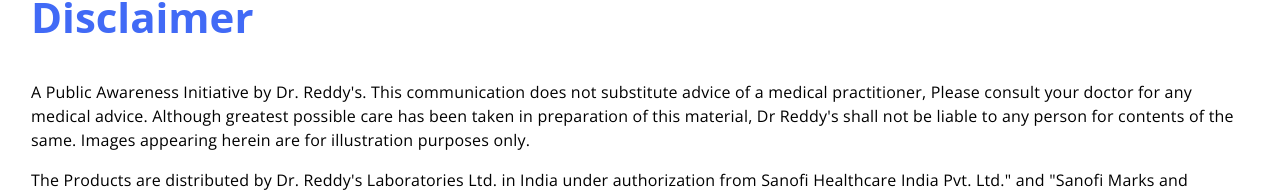
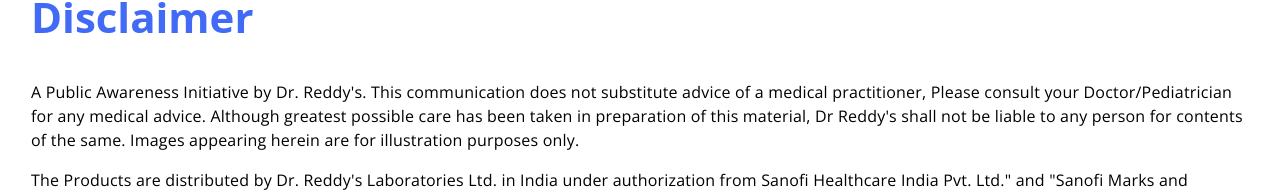
Before and after one commit to ecultify/sanofi, a React (Vite) app: page / in a window 1280 px wide. Shown: the part 3369-3564 px from the top of the page. Built offline with nearby package versions, Linux system fonts and the light colour scheme.

Commit message:
new changes 1234

```diff
--- a/src/screens/Final/Final.tsx
+++ b/src/screens/Final/Final.tsx
@@ -149,7 +149,7 @@ export const Final = (): JSX.Element => {
 
           <div className="space-y-4">
             <p className="[font-family:'Open_Sans',Helvetica] font-normal text-black text-sm md:text-base tracking-[0.20px] leading-6">
-              A Public Awareness Initiative by Dr. Reddy's. This communication does not substitute advice of a medical practitioner, Please consult your doctor for any medical advice. Although greatest possible care has been taken in preparation of this material, Dr Reddy's shall not be liable to any person for contents of the same. Images appearing herein are for illustration purposes only.
+              A Public Awareness Initiative by Dr. Reddy's. This communication does not substitute advice of a medical practitioner, Please consult your Doctor/Pediatrician for any medical advice. Although greatest possible care has been taken in preparation of this material, Dr Reddy's shall not be liable to any person for contents of the same. Images appearing herein are for illustration purposes only.
             </p>
             <p className="[font-family:'Open_Sans',Helvetica] font-normal text-black text-sm md:text-base tracking-[0.20px] leading-6">
               The Products are distributed by Dr. Reddy's Laboratories Ltd. in India under authorization from Sanofi Healthcare India Pvt. Ltd." and "Sanofi Marks and Trademark belongs to Sanofi Healthcare India Pvt. Ltd            </p>          </div>            <div className="flex justify-end mt-6">
```
